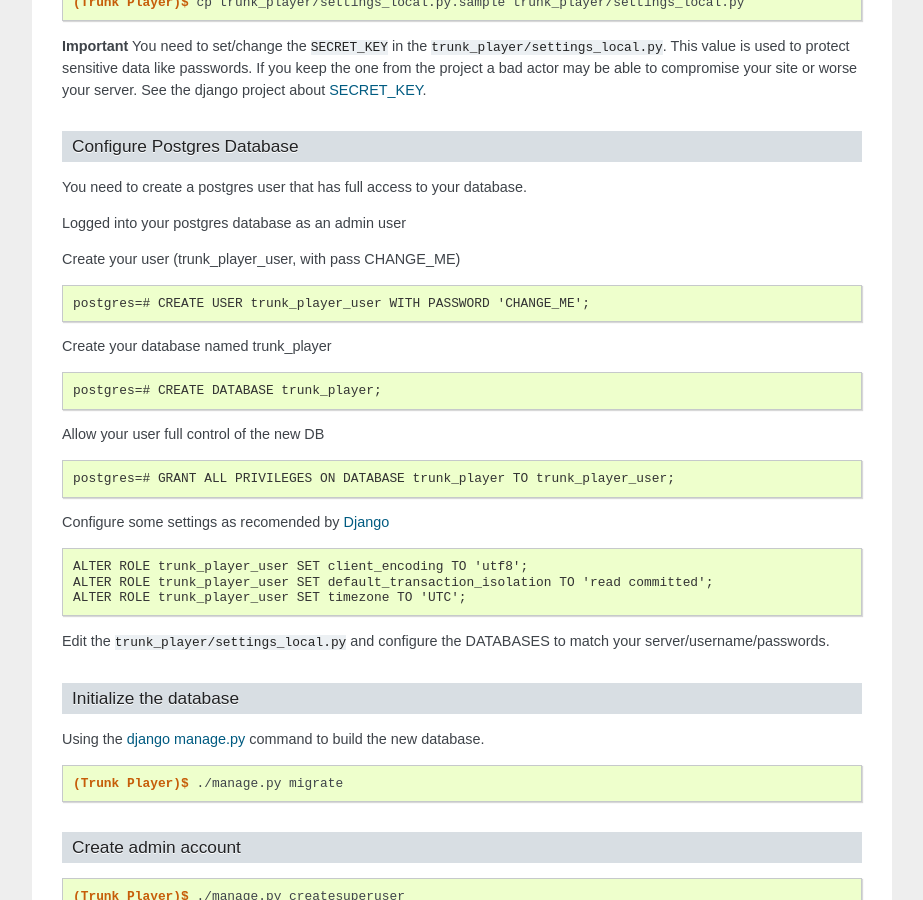
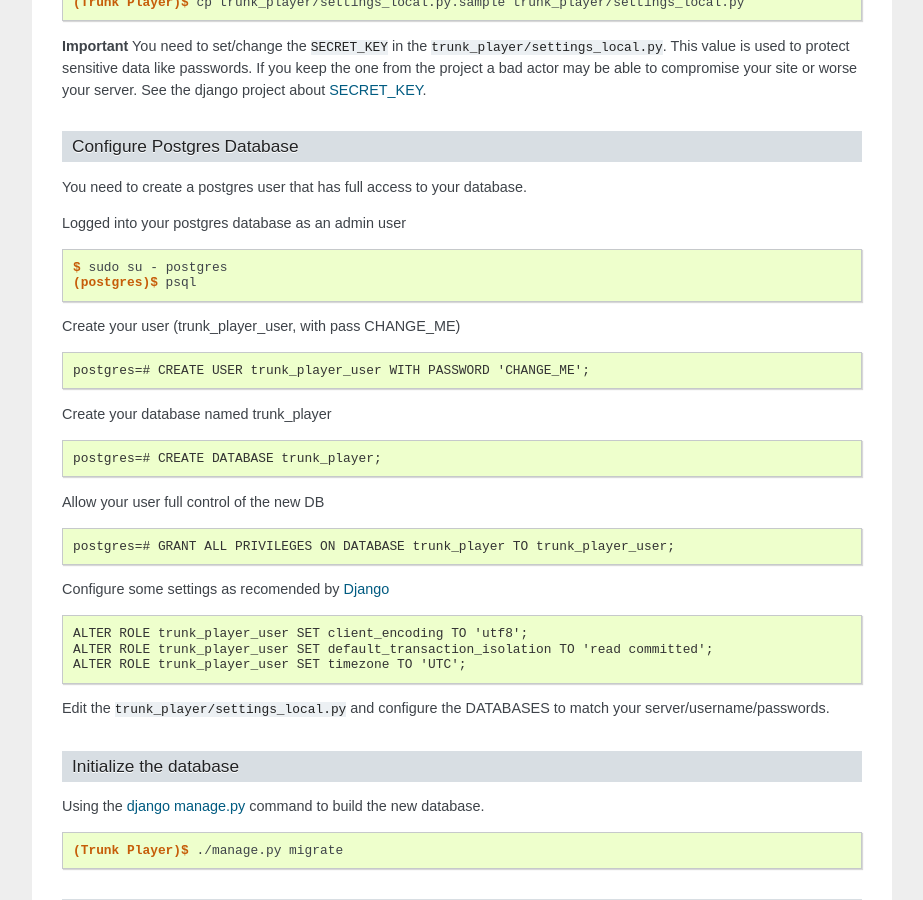
Before and after one commit to ScanOC/trunk-player, a Sphinx documentation site: the page built from docs/install.rst, in a window 1280 px wide and 900 px high, scrolled down 1687 px. Shown: the whole window, without its empty margins (198-1121 px from the left). Built offline with Sphinx 7.4.7, drawn with Linux system fonts in a browser that asks for light colours.

Commit message:
Put steps to loginto postgres

```diff
--- a/docs/install.rst
+++ b/docs/install.rst
@@ -107,6 +107,11 @@ You need to create a postgres user that has full access to your database.
 
 Logged into your postgres database as an admin user
 
+.. code-block:: console
+
+  $ sudo su - postgres
+  (postgres)$ psql
+
 Create your user (trunk_player_user, with pass CHANGE_ME)
 
 .. code-block:: console
```
